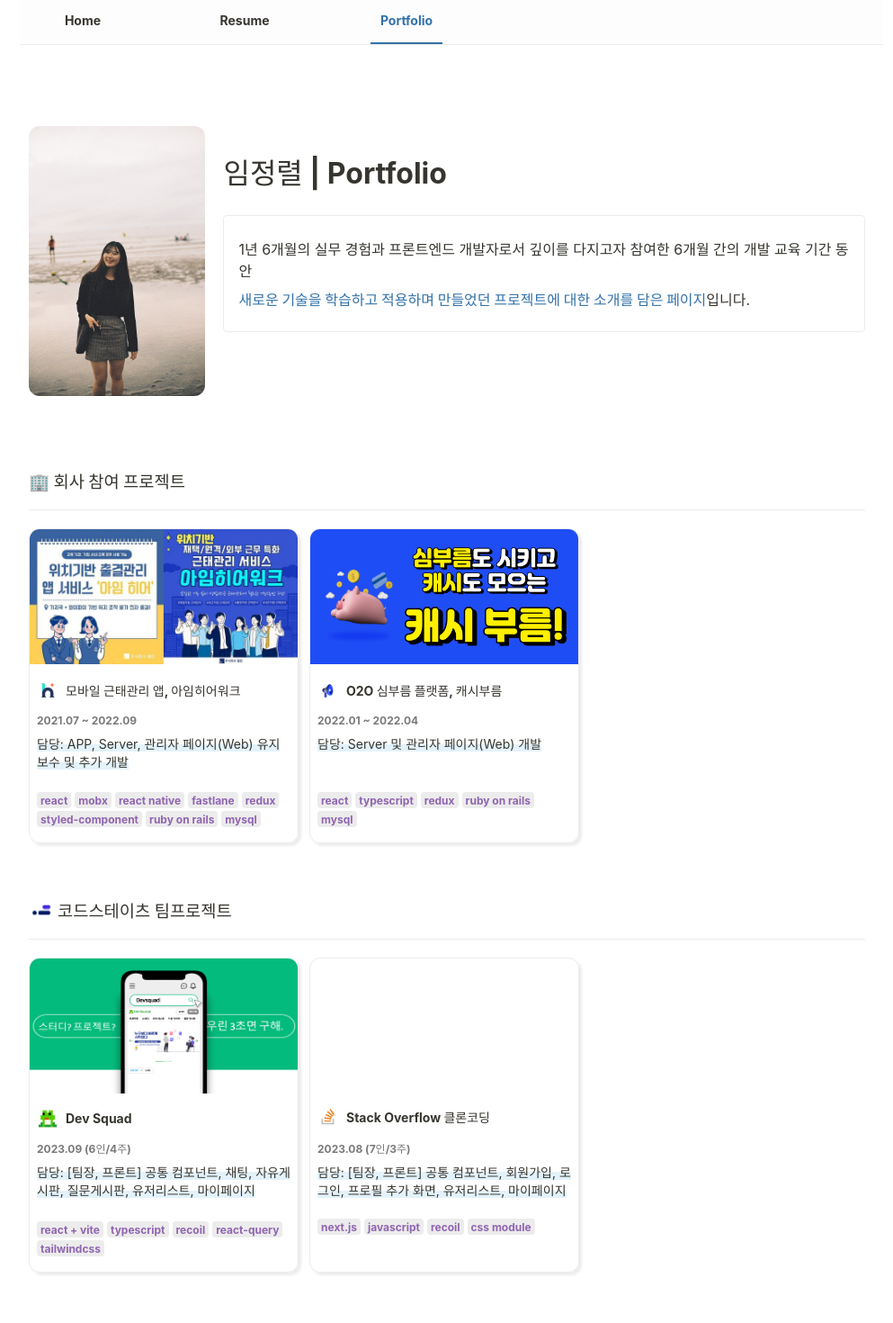
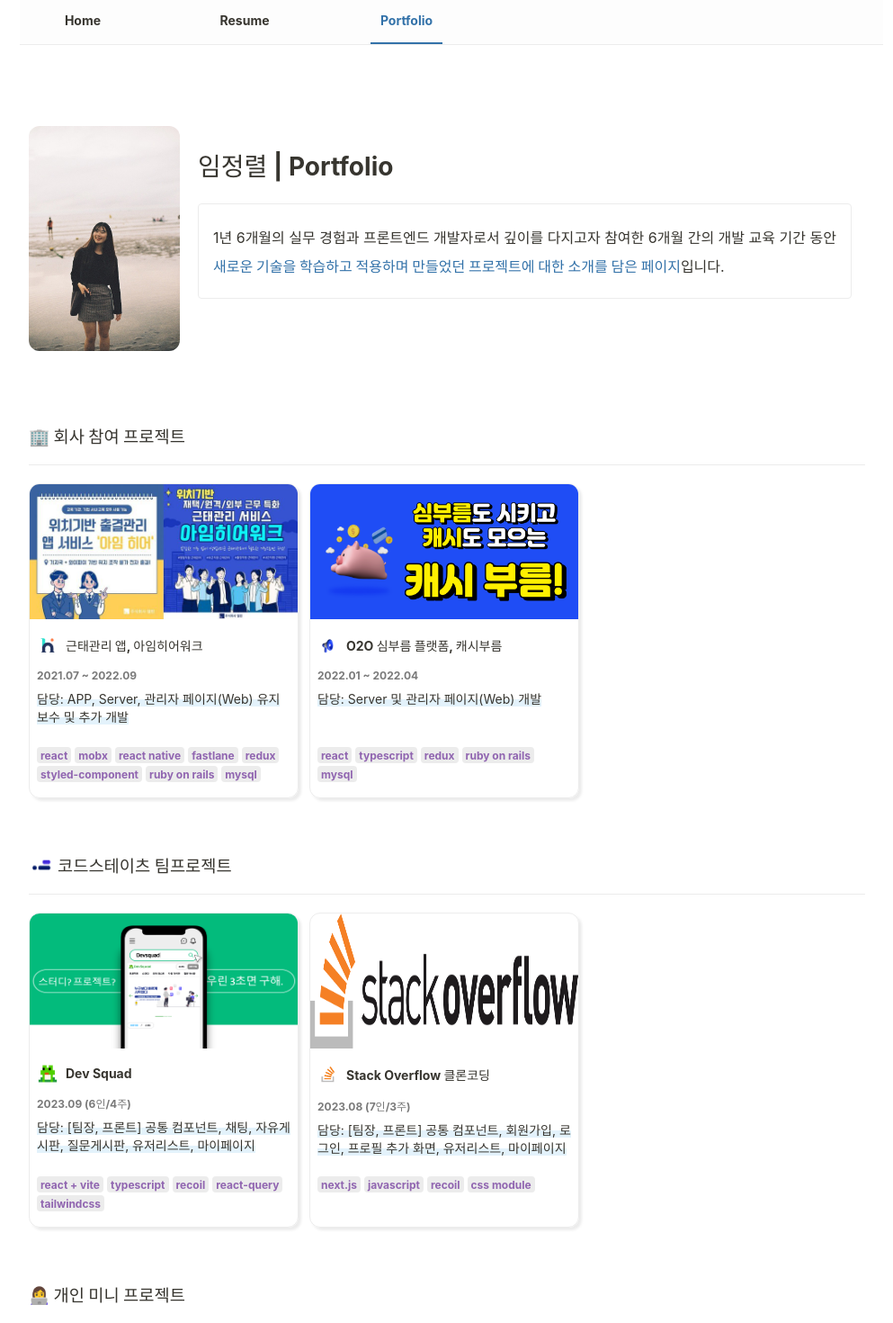
Before and after one commit to kay0829/my-portfolio, a React (Vite) app: page /portfolio in a window 1280 px wide. Shown: the top 1470 px of the page at 90% size, without its empty margins (138-1131 px from the left). Built offline with nearby package versions, Linux system fonts and the light colour scheme; a web font is replaced by a local one.

Commit message:
✏️ 2) 텍스트 내용 및 약간의 디자인 수정

```diff
--- a/src/component/ProjectItem.tsx
+++ b/src/component/ProjectItem.tsx
@@ -1,10 +1,14 @@
+import { useNavigate } from "react-router-dom";
+
 import StackItem from "./StackItem";
 import styles from "./ProjectItem.module.css";
 
 interface IProps {
-    explantaionImg?: string;
+    explanationImg?: string;
     iconImg?: string;
     date: string;
+
+    route: string;
 
     title: string;
     stack: string[];
@@ -12,13 +16,15 @@
 }
 
 function ProjectItem({ project }: { project: IProps }) {
-    const { title, stack, explantaionImg, iconImg, myPart, date } = project;
+    const navigate = useNavigate();
+
+    const { title, stack, explanationImg, iconImg, myPart, date, route } = project;
     return (
-        <section className={styles.container}>
+        <section className={styles.container} onClick={() => navigate(`/portfolio/${route}`)}>
             {iconImg && (
                 <>
-                    {explantaionImg ? (
-                        <img src={explantaionImg} alt="" className={styles.explationImg} />
+                    {explanationImg ? (
+                        <img src={explanationImg} alt="" className={styles.explationImg} />
                     ) : (
                         <div style={{ height: "150px" }}></div>
                     )}
--- a/src/container/main/Main.tsx
+++ b/src/container/main/Main.tsx
@@ -60,8 +60,8 @@
 
             <section className={styles.textContainer}>
                 <p>
-                    안녕하세요. <span className={styles.pointText}>성장함을 느꼈을 때 가장 행복한 개발자</span>{" "}
-                    임정렬입니다.
+                    안녕하세요. <span className={styles.pointText}>“정열을 만나면 열정이 솟는다!”</span> 프론트엔드
+                    개발자 임정렬입니다.
                 </p>
                 <br />
                 <p>처음 개발을 접했을 때, 입력에 따라 동작하는 것을 눈으로 볼 수 있다는 매력에 반했고,</p>
--- a/src/container/portfolio/Portfolio.module.css
+++ b/src/container/portfolio/Portfolio.module.css
@@ -12,8 +12,8 @@
     display: flex;
     justify-content: center;
     min-width: 150px;
-    width: 200px;
-    height: 300px;
+    width: 168px;
+    height: 250px;
     margin-right: 20px;
 
     border-radius: 12px;
--- a/src/container/portfolio/Portfolio.tsx
+++ b/src/container/portfolio/Portfolio.tsx
@@ -8,58 +8,50 @@
 import IconCashbroom from "@assets/icon-cashbroom.png";
 import ExplanationCashbroom from "@assets/explanation-cashbroom.png";
 import IconCodeStates from "@assets/icon-codestates.png";
-import IconStackOverflow from "@assets/icon_stackoverflow_mini.png";
+import IconStackOverflow from "@assets/icon_stackoverflow.png";
+import IconStackOverflowMini from "@assets/icon_stackoverflow_mini.png";
 import IconDevSquad from "@assets/icon_devsquad.png";
 import ExplanationDevSquad from "@assets/explanation-devsquad.png";
 
 const companyProjects = [
     {
-        explantaionImg: ExplanationImhereWork,
+        explanationImg: ExplanationImhereWork,
         iconImg: IconImHereWork,
-        title: "모바일 근태관리 앱, 아임히어워크",
-        subTitle: "내근 사원의 근태관리 뿐만 아니라 방문 일정 등록으로 외근 사원 업무 관리까지 가능한 앱",
+        title: "근태관리 앱, 아임히어워크",
         date: "2021.07 ~ 2022.09",
         stack: ["react", "mobx", "react native", "fastlane", "redux", "styled-component", "ruby on rails", "mysql"],
         myPart: "APP, Server, 관리자 페이지(Web) 유지보수 및 추가 개발",
-        summary: [
-            "서비스 유지보수와 고객사의 요청 또는 서비스 발전을 위한 내부 논의를 통해 디벨롭을 진행하였습니다.",
-            "zendesk를 통해 사용자의 의견을 직접 듣고 안내드릴 수 있었습니다.",
-            "fastlane을 도입하여 앱 빌드 및 배포 자동화 프로세스를 구축하였습니다.",
-            "고객사의 요청에 따라 엑셀 파일을 읽어 비동기적으로 방문지를 등록하는 api를 개발하였습니다.",
-        ],
+        route: "imherework",
     },
     {
-        explantaionImg: ExplanationCashbroom,
+        explanationImg: ExplanationCashbroom,
         iconImg: IconCashbroom,
         title: "O2O 심부름 플랫폼, 캐시부름",
-        subTitle: "부름(요청)을 수행하여 포인트를 쌓을수도 있고, 사용자 수요에 따라 다양한 부름을 주문할 수 있는 앱",
         date: "2022.01 ~ 2022.04",
         stack: ["react", "typescript", "redux", "ruby on rails", "mysql"],
         myPart: "Server 및 관리자 페이지(Web) 개발",
-        summary: [],
+        route: "cashbroom",
     },
 ];
 
 const codestatesProjects = [
     {
-        explantaionImg: ExplanationDevSquad,
+        explanationImg: ExplanationDevSquad,
         iconImg: IconDevSquad,
         date: "2023.09 (6인/4주)",
         title: "Dev Squad",
-        subTitle: "프로젝트, 스터디를 함께할 팀원을 찾고 정보를 공유할 수 있는 플랫폼",
         stack: ["react + vite", "typescript", "recoil", "react-query", "tailwindcss"],
         myPart: "[팀장, 프론트] 공통 컴포넌트, 채팅, 자유게시판, 질문게시판, 유저리스트, 마이페이지",
-        summary: [
-            "팀장을 맡아 일정 조율과 소통을 리드하는 역할을 담당하였습니다.",
-            "웹소켓 통신을 경험하였으며, 커스텀 훅을 적절히 사용하여 코드 중복을 방지하기 위해 노력했습니다.",
-        ],
+        route: "devsquad",
     },
     {
-        iconImg: IconStackOverflow,
+        explanationImg: IconStackOverflow,
+        iconImg: IconStackOverflowMini,
         date: "2023.08 (7인/3주)",
         title: "Stack Overflow 클론코딩",
         stack: ["next.js", "javascript", "recoil", "css module"],
         myPart: "[팀장, 프론트] 공통 컴포넌트, 회원가입, 로그인, 프로필 추가 화면, 유저리스트, 마이페이지",
+        route: "stackoverflow",
         summary: [
             "next.js 13 버전에 대한 학습을 진행하며 개발하였습니다.",
             "깃허브와 git flow가 익숙하지 않은 팀원분들을 위해 설명을 문서화하여 전달드렸으며, 코드리뷰를 적극적으로 활용하고자 하였습니다.",
@@ -71,20 +63,16 @@
     {
         date: "2023.07 (개인/5일)",
         title: "Co'z Shopping",
-        subTitle: "코드 스테이츠 개인 프로젝트로 현업 디자이너가 준비한 피그마 시안을 보고 구현한 프로젝트",
         stack: ["react + vite", "typescript", "recoil", "storybook", "tailwindcss"],
         myPart: "[프론트] 메인페이지, 북마크 리스트 페이지",
-        summary: [
-            "atomic css에 대해 학습하고 대표적인 라이브러리인 tailwindcss를 적용해보았습니다.",
-            "기존 컴포넌트를 atomic 방식으로 컴포넌트를 분리하고 storybook을 사용해 문서화하였습니다.",
-        ],
+        route: "cozshopping",
     },
     {
         date: "2023.03 (개인/10일)",
         title: "윈도우 XP 웹으로 구현해보기",
         stack: ["typescript", "HTML", "CSS"],
-        myPart: "타입스크립트로 useEffect, useState 구현해보고 동작원리 학습",
-        summary: [],
+        myPart: "vanilla로 useEffect, useState 구현해보고 동작원리 학습",
+        route: "windowxp",
     },
     {
         date: "2023.02 (개인/10일)",
@@ -92,7 +80,7 @@
         subTitle: "typescript를 사용하여 HTML을 파싱하는 과정을 구현해본 프로젝트",
         stack: ["typescript"],
         myPart: "공통 컴포넌트, 회원가입, 로그인, 프로필 추가 화면, 유저리스트, 마이페이지",
-        summary: ["브라우저 동작원리에 대해 학습하고 HTML 스트링을 받아 파싱하는 모듈을 만들어보았습니다."],
+        route: "html-parsing",
     },
     {
         date: "2021.01 ~ (개인/8주)",
@@ -100,12 +88,7 @@
         subTitle: "",
         stack: ["react", "styled-component", "node.js", "mysql"],
         myPart: "[프론트/백엔드] 회원가입, 로그인, 상품, 리뷰, 문의 CRUD",
-        summary: [
-            "오늘의 집 상세페이지를 처음에는 바닐라JS로 개발하여 DOM에 대해 학습하였습니다.",
-            "이후 React class 기반 컴포넌트로 개발하였으며, SASS를 적용하였습니다.",
-            "이후 React function 기반 컴포넌트로 디벨롭하였으며, styled-component를 적용하였습니다.",
-            "node.js의 query builder 라이브러리인 knex와 ORM 라이브러리인 sequelize를 경험해보았습니다.",
-        ],
+        route: "ohouse",
     },
 ];
 
@@ -149,7 +132,7 @@
                     <ProjectItem project={v} key={v.title} />
                 ))}
             </ProjectSection>
-            <ProjectSection title="👩‍💻 개인 프로젝트">
+            <ProjectSection title="👩‍💻 개인 미니 프로젝트">
                 {privateProject.map((v) => (
                     <ProjectItem project={v} key={v.title} />
                 ))}
--- a/src/container/resume/Resume.tsx
+++ b/src/container/resume/Resume.tsx
@@ -70,7 +70,7 @@
             </section>
             <TextContainer title="About Me">
                 <p>
-                    <span className={styles.pointText}>“정열을 만나면 열정이 솟는다!”</span> 프론트엔드 개발자
+                    <span className={styles.pointText}>성장함을 느꼈을 때 가장 행복한 개발자</span> 프론트엔드 개발자
                     임정렬입니다.
                 </p>
                 <br />
@@ -128,16 +128,6 @@
                             <StackItem stack={v} key={v} />
                         ))}
                     </ol>
-                </div>
-            </TextContainer>
-            <TextContainer title="Projects">
-                <div className={styles.projectContainer}>
-                    <p>프로젝트에 대한 자세한 소개는 </p>
-                    <Link to="/portfolio" className={styles.portfolioLink}>
-                        <LiaExternalLinkAltSolid />
-                        <p>포트폴리오</p>
-                    </Link>
-                    <p> 페이지에 담았습니다.</p>
                 </div>
             </TextContainer>
             <TextContainer title="Career">
@@ -209,17 +199,23 @@
                     <ul className={styles.careerDescriptionContainer}>
                         <li>
                             <p>
-                                웹 개발의 기본인 HTML, CSS, Javascript에 대해 학습하고, 정적 타입 언어인 Typescript에
-                                대해 학습하였습니다.
+                                웹 개발의 기본인 <span className={styles.pointText}>HTML, CSS, Javascript</span>에 대해
+                                학습하고, 정적 타입 언어인 <span className={styles.pointText}>Typescript</span>에 대해
+                                학습하였습니다.
                             </p>
                         </li>
                         <li>
                             <p>
-                                React와 React hook, 상태 관리 라이브러리에 대해 학습하고 이를 프로젝트에 적용하였습니다.
+                                <span className={styles.pointText}>React와 React hook, 상태 관리 라이브러리</span>에
+                                대해 학습하고 이를 프로젝트에 적용하였습니다.
                             </p>
                         </li>
                         <li>
-                            <p>atomic 디자인에 대한 학습을 기반으로 storybook 라이브러리를 사용해보았습니다.</p>
+                            <p>
+                                <span className={styles.pointText}>atomic 디자인</span>에 대한 학습을 기반으로{" "}
+                                <span className={styles.pointText}>storybook</span>
+                                라이브러리를 사용해보았습니다.
+                            </p>
                         </li>
                         <li>
                             <p>
@@ -245,7 +241,11 @@
                             <ul>
                                 <li>
                                     <p>
-                                        (주)시소의 비전공자 대상 웹 개발 교육 프로그램인 hatch program에 참여하였습니다.
+                                        (주)시소의 비전공자 대상{" "}
+                                        <span className={styles.pointText}>
+                                            웹 개발 교육 프로그램인 hatch program에 참여
+                                        </span>
+                                        하였습니다.
                                     </p>
                                 </li>
                                 <ol className={styles.stackContainer}>
@@ -287,6 +287,16 @@
                     </ul>
                 </div>
             </TextContainer>
+            <TextContainer title="Projects">
+                <div className={styles.projectContainer}>
+                    <p>프로젝트에 대한 자세한 소개는 </p>
+                    <Link to="/portfolio" className={styles.portfolioLink}>
+                        <LiaExternalLinkAltSolid />
+                        <p>포트폴리오</p>
+                    </Link>
+                    <p> 페이지에 담았습니다.</p>
+                </div>
+            </TextContainer>
             <TextContainer title="Languages">
                 <div className={styles.careerContainer}>
                     <div className={styles.careerItemContainer}>
--- a/src/index.css
+++ b/src/index.css
@@ -17,7 +17,7 @@
     --orange: #d9730d;
     --background: #1b2735;
 
-    --light-background: #f6f6f6;
+    --light-background: #f7f6f3;
     --border: #ececec;
     --gray: #7a7a7a;
 
@@ -56,7 +56,7 @@
 }
 
 h1 {
-    font-size: 32px;
+    font-size: 28px;
     font-weight: 700;
 }
 
```
